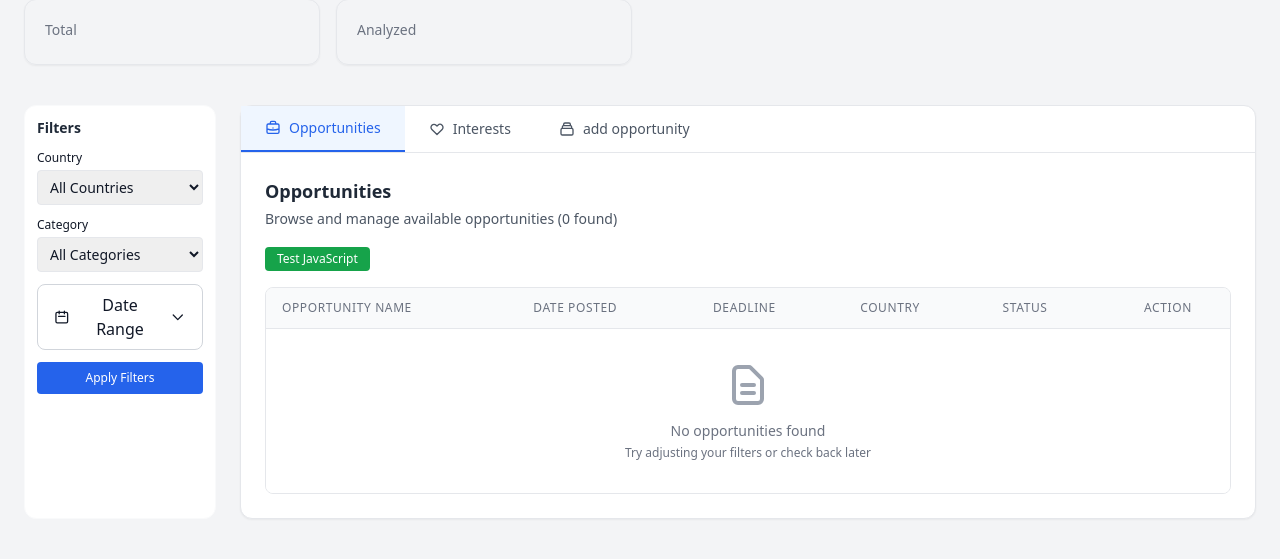
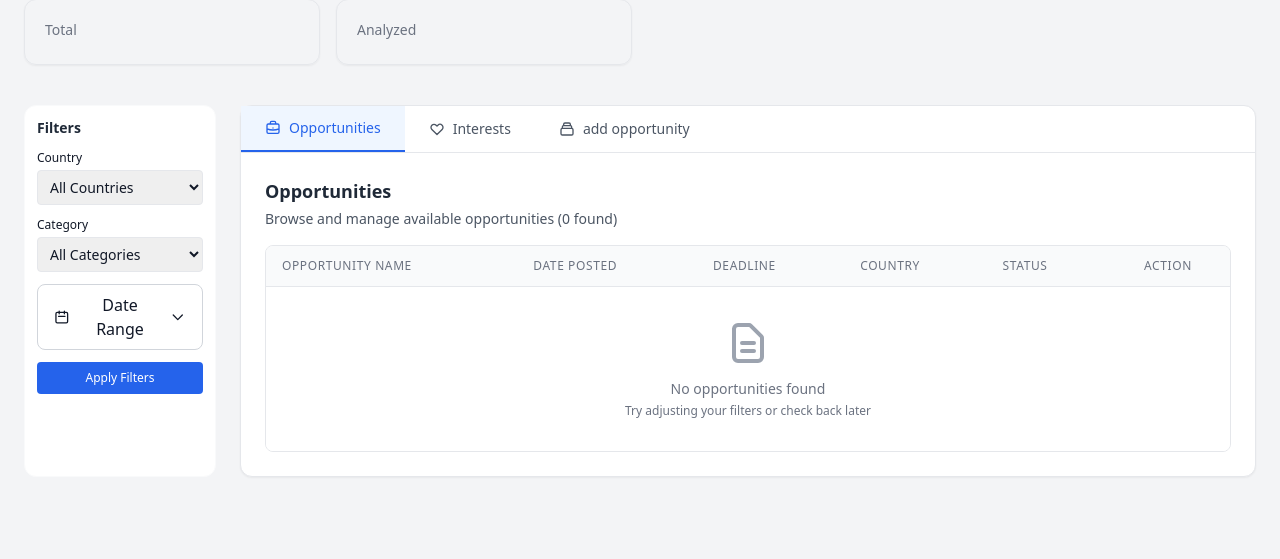
Before and after one commit to siggy4/AI-AGENT, a Django app: page /new_opportunities/ in a window 1280 px wide. Shown: the part 181-740 px from the top of the page. Run offline with Django 5.2, Linux system fonts and the light colour scheme; some libraries are stand-ins or nearby versions.

Commit message:
Clean up opportunities template: remove test debugging buttons

```diff
--- a/scraper/templates/scraper/opportunities.html
+++ b/scraper/templates/scraper/opportunities.html
@@ -210,17 +210,7 @@
                         <p class="text-sm text-gray-600 mt-1">Browse and manage available opportunities ({{ opportunities|length }} found)</p>
                     </div>
 
-                    <!-- Test button for debugging -->
-                    <div class="mb-4">
-                        <button onclick="alert('Test: JavaScript is working!')" class="bg-green-600 text-white px-3 py-1 rounded text-xs">
-                            Test JavaScript
-                        </button>
-                        {% if opportunities %}
-                            <button onclick="addInterest({{ opportunities.0.id }})" class="bg-blue-600 text-white px-3 py-1 rounded text-xs ml-2">
-                                Test Interest (First Opportunity)
-                            </button>
-                        {% endif %}
-                    </div>
+
 
 <!-- Opportunities Table -->
                     <div class="overflow-x-auto bg-white border border-gray-200 rounded-lg">
```
